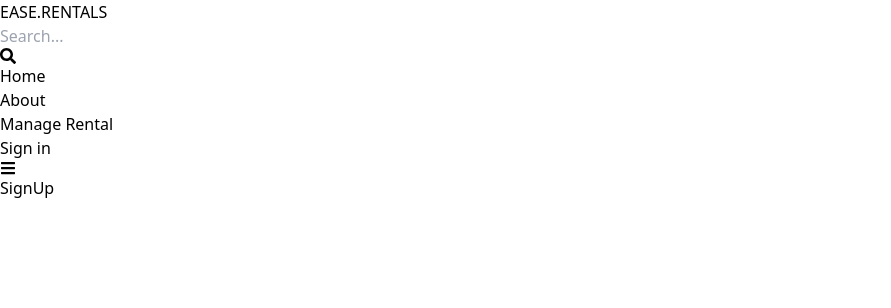
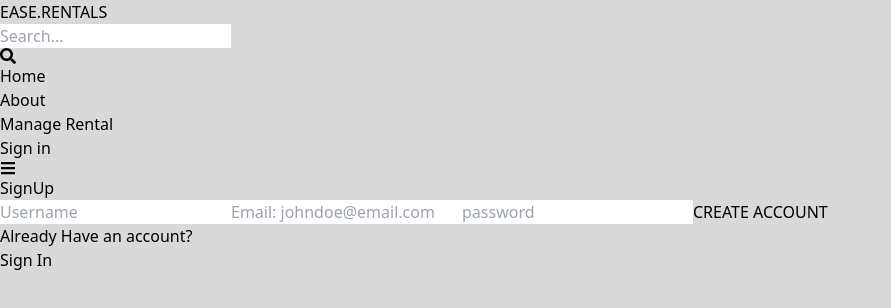
Before and after one commit to tushareshukla/ease.rental, a React (Vite) app in the folder client/: page /sign-up in a window 1280 px wide. Shown: the top 308 px of the page, without its empty margins (0-891 px from the left). Built offline with nearby package versions, Linux system fonts and the light colour scheme.

Commit message:
Level-3 Sign up

```diff
--- a/client/src/components/Header.jsx
+++ b/client/src/components/Header.jsx
@@ -23,7 +23,9 @@
           </h1>
         </Link>
         <div className="hidden sm:flex items-center">
-          <div className="flex flex-center"> {/* Center the search bar */}
+          <div className="flex flex-center mr-auto">
+            {" "}
+            {/* Center the search bar */}
             <form className="bg-gray-100 p-3 rounded-lg flex items-center">
               <input
                 type="text"
--- a/client/src/index.css
+++ b/client/src/index.css
@@ -1,3 +1,7 @@
 @tailwind base;
 @tailwind components;
 @tailwind utilities;
+
+body{
+    background-color: rgb(217, 217, 217);
+}
--- a/client/src/pages/SignUp.jsx
+++ b/client/src/pages/SignUp.jsx
@@ -1,7 +1,38 @@
-import React from 'react'
-
+import SignIn from "./SignIn";
+import { Link } from "react-router-dom";
 export default function SignUp() {
   return (
-    <div>SignUp</div>
-  )
+    <div className="p-3 max-w-lg mx-auto">
+      <h1 className="text-3xl text-center  font-semibold my-7">SignUp</h1>
+      <form className="flex flex-col gap-4">
+        <input
+          type="text"
+          placeholder="Username"
+          className="border p-3 rounded-lg"
+          id="username"
+        />
+        <input
+          type="email"
+          placeholder="Email: johndoe@email.com"
+          className="border p-3 rounded-lg"
+          id="username"
+        />
+        <input
+          type="password"
+          placeholder="password"
+          className="border p-3 rounded-lg"
+          id="username"
+        />
+        <button className="bg-gray-800 text-white p-3 rounded-lg uppercase hover:opacity-90 disabled:opacity-80">
+          CREATE ACCOUNT
+        </button>
+      </form>
+      <div className="flex gap-2 mt-5 ">
+        <p>Already Have an account?</p>
+        <Link to={"/sign-in"}>
+          <span className="text-blue-700">Sign In</span>
+        </Link>
+      </div>
+    </div>
+  );
 }
```
Also changed, not shown: 1 other file (tests, documents, lock files or other folders).
